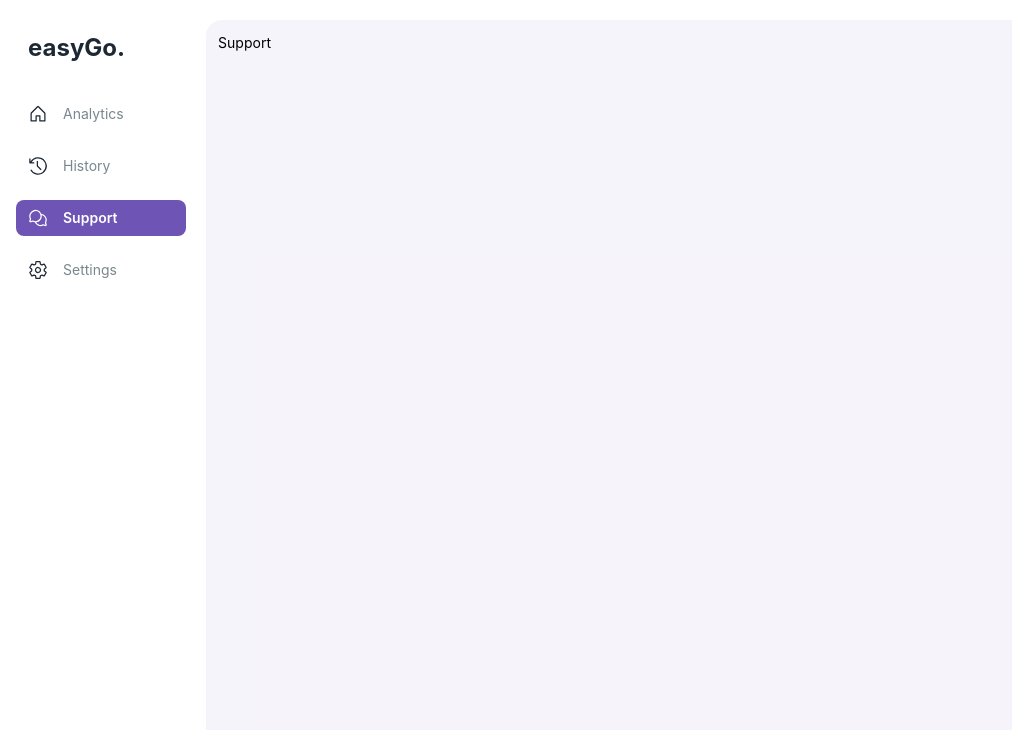
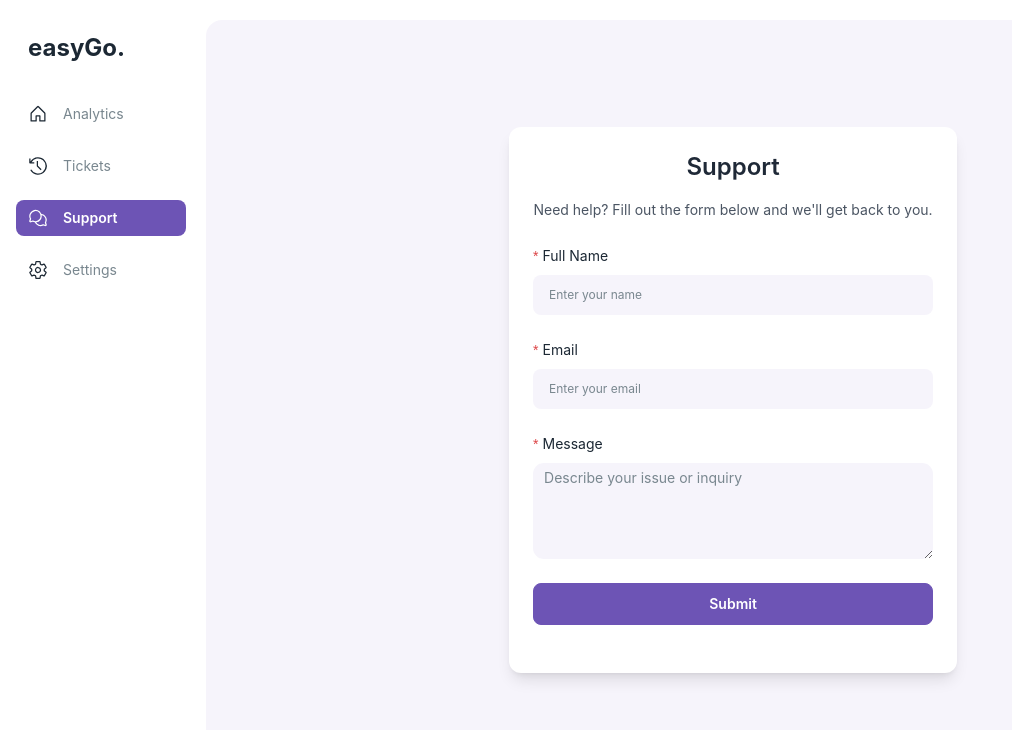
Before and after one commit to BayinganaEdwin/easyGo, a Next.js app: page /dashboard in a window 1280 px wide. Both pictures are taken after a click on the element "Support". Shown: the top 730 px of the page, without its empty margins (0-1012 px from the left). Built offline with nearby package versions, Linux system fonts and the light colour scheme; no server answers.

Commit message:
ft(Support): add the support form

```diff
--- a/src/components/dashboard/Support.tsx
+++ b/src/components/dashboard/Support.tsx
@@ -1,8 +1,57 @@
-import { Flex } from 'antd';
+import Button from '@components/shared/button';
+import Input from '@components/shared/input';
+import Typography from '@components/shared/typography';
+import { Flex, Input as AntdInput, Form, message } from 'antd';
 import React from 'react';
 
 const SupportComponent = () => {
-  return <Flex>Support</Flex>;
+  const [form] = Form.useForm();
+
+  const handleSubmit = () => {
+    message.success('Your support request has been submitted!');
+    form.resetFields();
+  };
+
+  return (
+    <Flex justify="center" align="center" className="w-full">
+      <Flex className="bg-white shadow-lg rounded-xl p-6 w-full max-w-md flex-col">
+        <h2 className="text-2xl font-semibold text-gray-800 text-center mb-4">Support</h2>
+        <p className="text-gray-600 text-center mb-6">
+          Need help? Fill out the form below and we&apos;ll get back to you.
+        </p>
+        <Form form={form} layout="vertical" onFinish={handleSubmit}>
+          <Form.Item
+            name="name"
+            label={<Typography>Full Name</Typography>}
+            rules={[{ required: true, message: 'Please enter your name' }]}>
+            <Input placeholder="Enter your name" />
+          </Form.Item>
+          <Form.Item
+            name="email"
+            label={<Typography>Email</Typography>}
+            rules={[{ required: true, type: 'email', message: 'Please enter a valid email' }]}>
+            <Input placeholder="Enter your email" />
+          </Form.Item>
+          <Form.Item
+            name="message"
+            label={<Typography>Message</Typography>}
+            rules={[{ required: true, message: 'Please enter your message' }]}>
+            <AntdInput.TextArea
+              rows={4}
+              variant="borderless"
+              placeholder="Describe your issue or inquiry"
+              className="bg-secondaryBackground text-black"
+            />
+          </Form.Item>
+          <Form.Item>
+            <Button type="primary" htmlType="submit" className="w-full">
+              Submit
+            </Button>
+          </Form.Item>
+        </Form>
+      </Flex>
+    </Flex>
+  );
 };
 
 export default SupportComponent;
--- a/src/utils/types/global.ts
+++ b/src/utils/types/global.ts
@@ -65,7 +65,7 @@ export enum SIDEBAR_LABEL_ENUMS {
   ANALYTICS = 'Analytics',
   TRIPS = 'Trips',
   SCHEDULE = 'Schedule',
-  HISTORY = 'History',
+  HISTORY = 'Tickets',
   SUPPORT = 'Support',
   SETTINGS = 'Settings',
 }
```
